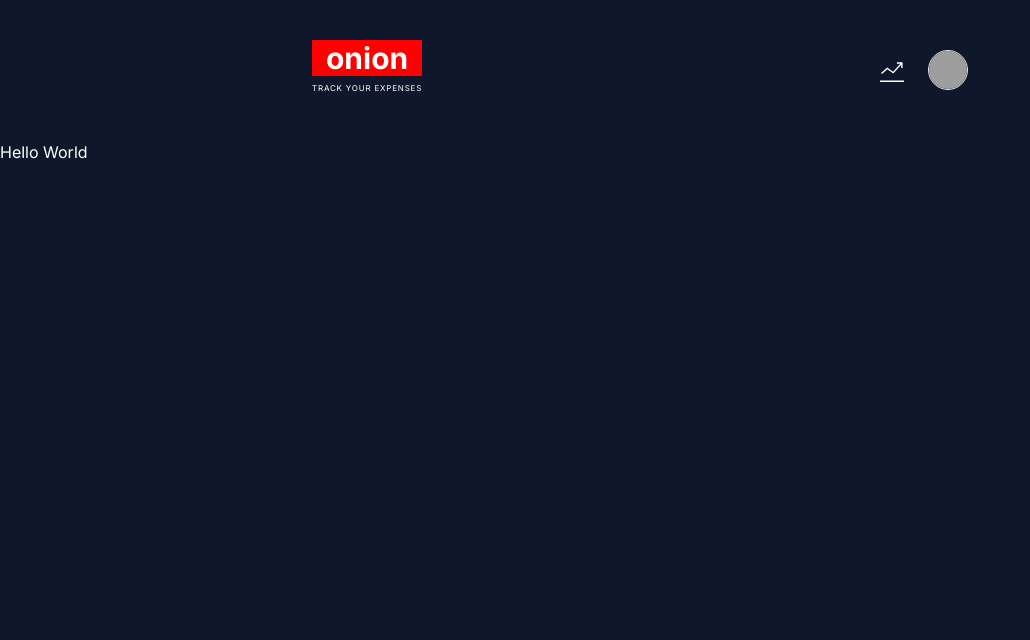
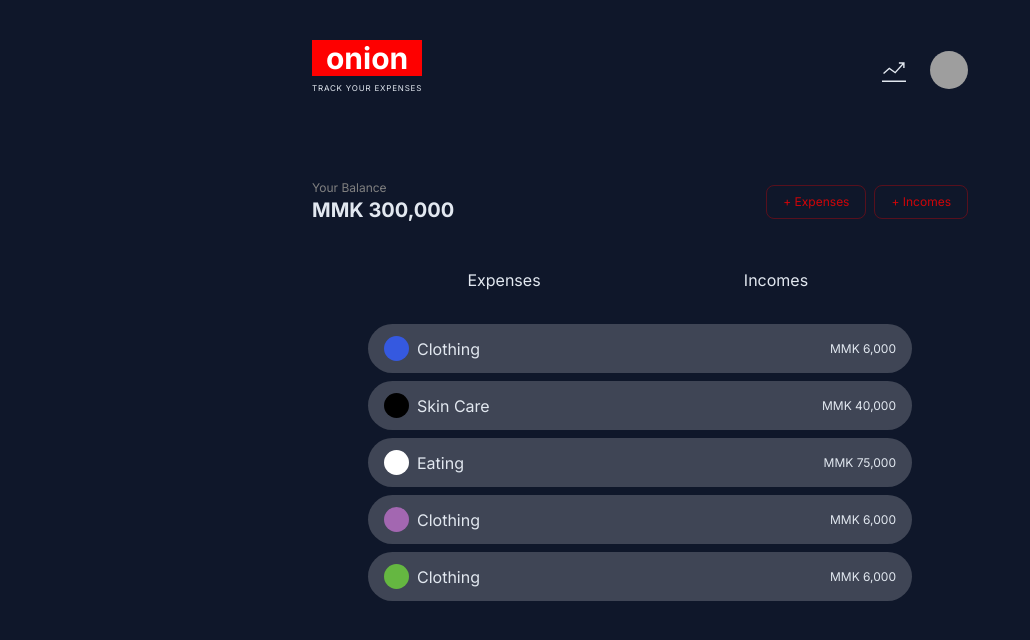
Before and after one commit to BitWiseWizardx/onionFront, a Next.js app: page / in a window 1280 px wide. Shown: the top 640 px of the page, without its empty margins (0-1030 px from the left). Built offline with nearby package versions, Linux system fonts and the light colour scheme; grey boxes are pictures that could not be loaded.

Commit message:
adding expenses section

```diff
--- a/app/globals.css
+++ b/app/globals.css
@@ -10,7 +10,7 @@
 	}
 
 	body {
-		@apply bg-slate-900 text-white text-sm md:text-base;
+		@apply bg-slate-900 text-slate-200 text-sm md:text-base;
 	}
 }
 
@@ -21,7 +21,11 @@
 }
 
 @layer utilities {
-	.btn {
-		@apply px-4 py-2 bg-red-600 rounded-md;
+	.smbtn {
+		@apply px-4 py-2 border border-white rounded-lg text-xs text-accentColor/80 border-accentColor/30 hover:text-accentColor/90 hover:border-accentColor/40 focus:text-accentColor focus:border-accentColor/50;
+	}
+
+	.lgButton {
+		@apply w-full text-center py-1 border-b-4 border-transparent focus:border-b-4 focus:border-accentColor/90 duration-300 ease-in-out;
 	}
 }
--- a/app/page.js
+++ b/app/page.js
@@ -1,9 +1,52 @@
 import React from "react";
+import { currencyFormatter } from "@/lib/utils";
+import ExpenseItems from "@/components/expenseItems";
 
 export default function Home() {
+	const DammyData = [
+		{ color: "#3559E0", title: "Clothing", amount: "6000" },
+		{ color: "#000", title: "Skin Care", amount: "40000" },
+		{ color: "#fff", title: "Eating", amount: "75000" },
+		{ color: "#A367B1", title: "Clothing", amount: "6000" },
+		{ color: "#65B741", title: "Clothing", amount: "6000" },
+	];
 	return (
-		<main>
-			<h1>Hello World</h1>
+		<main className="container max-w-screen-md mx-auto">
+			{/* Balance Section */}
+			<section className="flex flex-col md:flex-row items-center justify-between gap-4">
+				<div>
+					<p className="text-xs text-grayColor text-center md:text-left">
+						Your Balance
+					</p>
+					<h2 className="text-xl font-bold ">
+						{currencyFormatter(300000)}
+					</h2>
+				</div>
+				<div className="flex items-center gap-2">
+					<button className="smbtn">+ Expenses</button>
+					<button className="smbtn">+ Incomes</button>
+				</div>
+			</section>
+
+			{/* Expenses Section */}
+			<section className="container space-y-6">
+				<div className="flex items-center justify-between">
+					<button className="lgButton">Expenses</button>
+					<button className="lgButton">Incomes</button>
+				</div>
+				<div className="space-y-2">
+					{DammyData.map((data, index) => {
+						return (
+							<ExpenseItems
+								key={index}
+								color={data.color}
+								title={data.title}
+								amount={data.amount}
+							/>
+						);
+					})}
+				</div>
+			</section>
 		</main>
 	);
 }
--- /dev/null
+++ b/components/expenseItems.jsx
@@ -0,0 +1,16 @@
+import { currencyFormatter } from "@/lib/utils";
+
+export default function ExpenseItems({ color, title, amount }) {
+	return (
+		<div className="flex items-center justify-between bg-white/20 rounded-full px-4 py-3">
+			<div className="flex items-center gap-2">
+				<div
+					className="w-[25px] h-[25px] rounded-full"
+					style={{ backgroundColor: color }}
+				/>
+				<h3>{title}</h3>
+			</div>
+			<p className="text-xs">{currencyFormatter(amount)}</p>
+		</div>
+	);
+}
--- a/components/navigation.jsx
+++ b/components/navigation.jsx
@@ -14,7 +14,7 @@ export default function Navigation() {
 			</div>
 			<div className="flex items-center gap-3 md:gap-6">
 				<TfiStatsUp className="text-2xl hover:-mt-2 hover:text-accentColor duration-300" />
-				<div className="w-[40px] h-[40px] rounded-full border">
+				<div className="w-[38px] h-[38px] rounded-full">
 					<img
 						className="w-full h-full object-cover rounded-full"
 						src="https://encrypted-tbn0.gstatic.com/images?q=tbn:ANd9GcREO17hg6KvLlweeZWN0LCEdi-OXM9qGpbQ9w&usqp=CAU"
--- /dev/null
+++ b/lib/utils.js
@@ -0,0 +1,7 @@
+export const currencyFormatter = (amount) => {
+	const formatter = Intl.NumberFormat("en-US", {
+		style: "currency",
+		currency: "MMK",
+	});
+	return formatter.format(amount);
+};
--- a/tailwind.config.js
+++ b/tailwind.config.js
@@ -8,7 +8,8 @@ module.exports = {
 	theme: {
 		extend: {
 			colors: {
-				accentColor: "red",
+				accentColor: "#FE0000",
+				grayColor: "gray",
 			},
 		},
 	},
```
